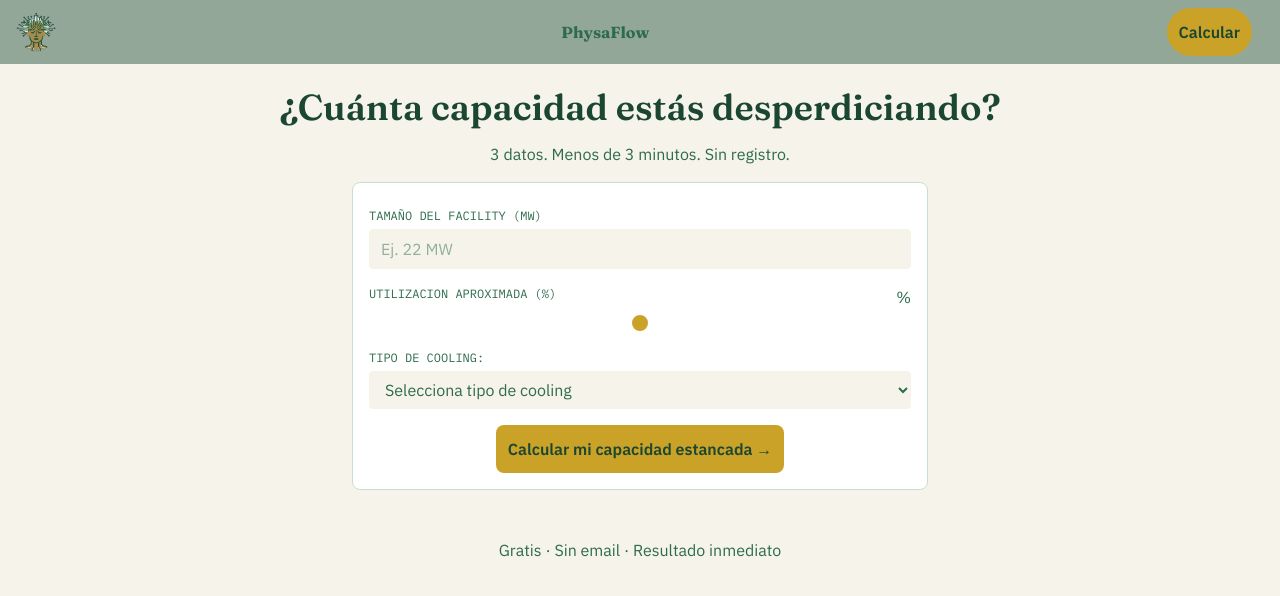
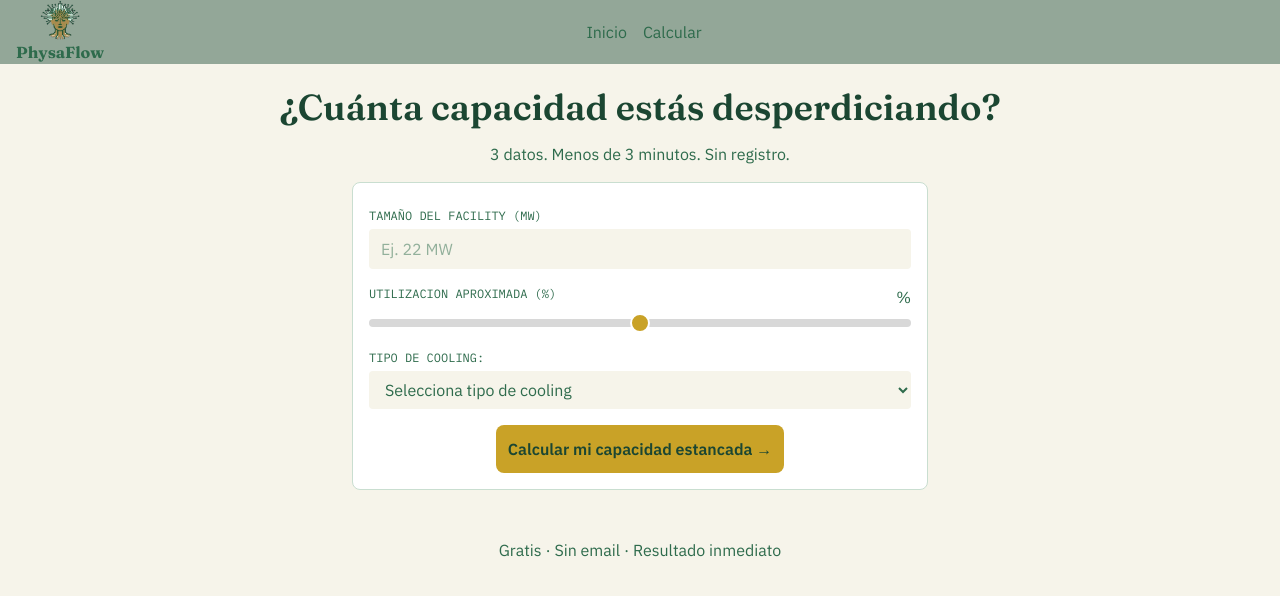
Before and after one commit to No-Country-simulation/-S07-26-Team-12-PhysaFlow, a React (Vite) app in the folder frontend/: page /form in a window 1280 px wide. Shown: the top 596 px of the page. Built offline with nearby package versions, Linux system fonts and the light colour scheme.

Commit message:
ft/detailing-frontend: Added detailing frontend

```diff
--- a/frontend/src/components/Navbar.jsx
+++ b/frontend/src/components/Navbar.jsx
@@ -10,33 +10,27 @@ export default function Navbar() {
 
   return (
     <>
+      <div className="fixed h-16 top-0 left-0 w-full z-50 bg-background flex items-center px-4 justify-between">
 
-    <div className="fixed h-16 top-0 left-0 w-full z-50 bg-background flex items-center px-4 justify-between">
-      <Link to="/">
+        <Link className="flex flex-col justify-center items-center" to="/">
           <img src="/physaflow.png" alt="PhysaFlow" className="w-10 h-10" />
+          <h3 className="font-title">PhysaFlow</h3>
         </Link>
-      <h3 className="font-title">PhysaFlow</h3>
+
         {isMobile ? (
           <button onClick={() => setIsOpen(true)}>menu</button>
         ) : (
          <>
-          {/* <div className="flex gap-4">
-            <div>botones</div>
-            <div>botones</div>
-          </div> */}
-         <Link to="/form">
-            <RoundedButton color="gold" text="Calcular"/>
-         </Link>
+
+            <div className="flex gap-4">
+              <Link to="/">Inicio</Link>
+              <Link to="/form">Calcular</Link>
+            </div>
+            <div className=" min-w-20"/>
             </>
         )}
       </div>
-          {isMobile && (
-        <Sidebar
-          isOpen={isOpen}
-          setIsOpen={setIsOpen}
-        />
-      )}
+      {isMobile && <Sidebar isOpen={isOpen} setIsOpen={setIsOpen} />}
     </>
-
   );
 }
--- a/frontend/src/components/calculator/CalculatorForm.jsx
+++ b/frontend/src/components/calculator/CalculatorForm.jsx
@@ -120,7 +120,7 @@ export default function CalculatorForm() {
             value={usage}
             onChange={(e) => setUsage(e.target.value)}
             style={{
-              background: `linear-gradient(to right,#1f5c45 ${usage}%,#d8e2d8 ${usage}%)`,
+              background: !usage ? "#d8d8d8" : ` linear-gradient(to right,#1f5c45 ${usage}%,#d8e2d8 ${usage}%)`,
             }}
           />
           {errors.usage && (
--- a/frontend/src/pages/Home.jsx
+++ b/frontend/src/pages/Home.jsx
@@ -27,11 +27,11 @@ export default function Home() {
             </div>
             </div>
             {(isMobile || isTablet) && <Spacing/>}
-            <div className={`${(!isMobile && !isTablet) ? "w-1/2":"w-full"} flex items-center justify-center `}>
+            <div className={`${(!isMobile && !isTablet) ? "w-1/2":"w-full"} flex items-center justify-center  `}>
                 <img
-                src="https://img.magnific.com/foto-gratis/centro-datos-moderno-que-brinda-servicios-nube-lo-que-permite-empresas-acceder-recursos-informaticos-almacenamiento-demanda-traves-internet-animacion-renderizado-3d-infraestructura-sala-servidores_482257-65963.jpg?semt=ais_test_b&w=740&q=80"
+                src="https://res.cloudinary.com/duaoa6n1z/image/upload/v1787197834/Nocountry/Screenshot_2026-08-19_at_10.48.56_p.m._nypqsd.png"
                 alt="datacenter"
-                className="w-full h-auto object-contain"
+                className="w-3/4 h-auto object-contain border rounded"
                 />
             </div>
           </div>
```
Lines whose indentation alone changed are shown as unchanged.
